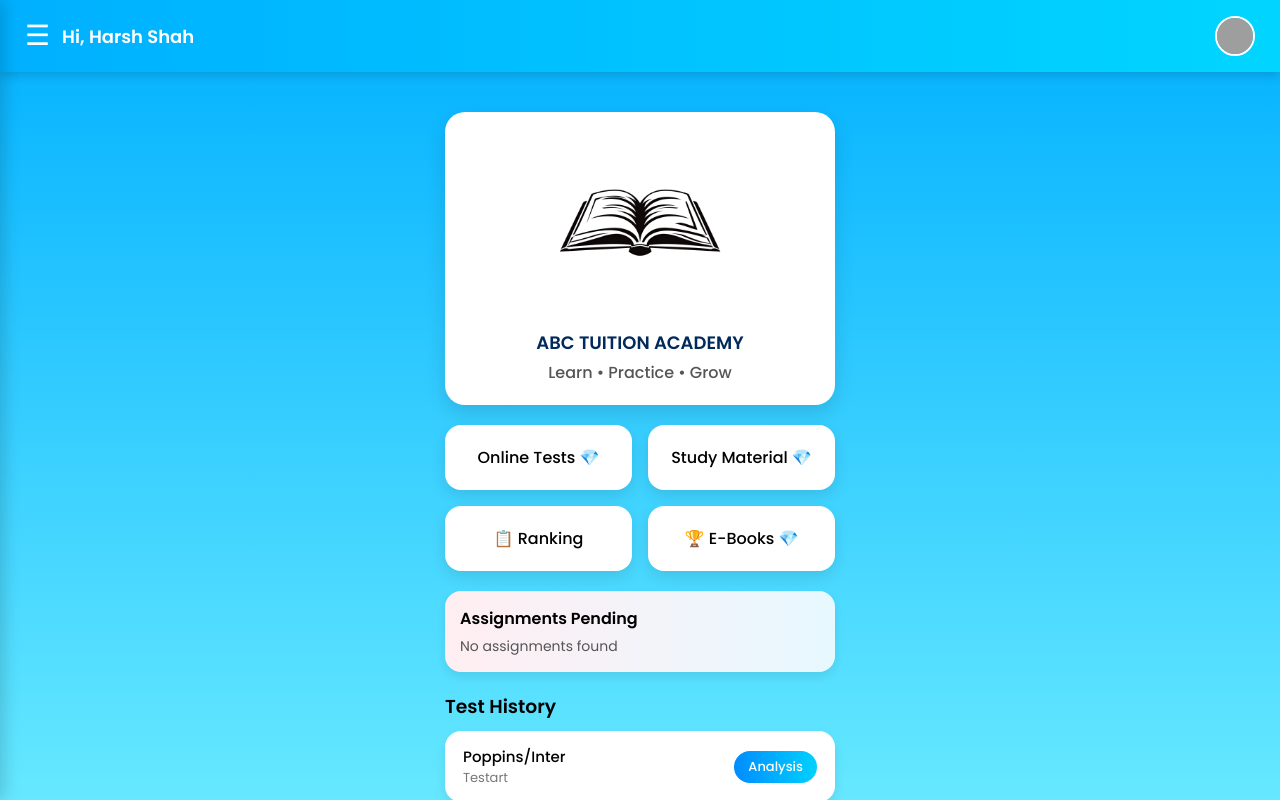
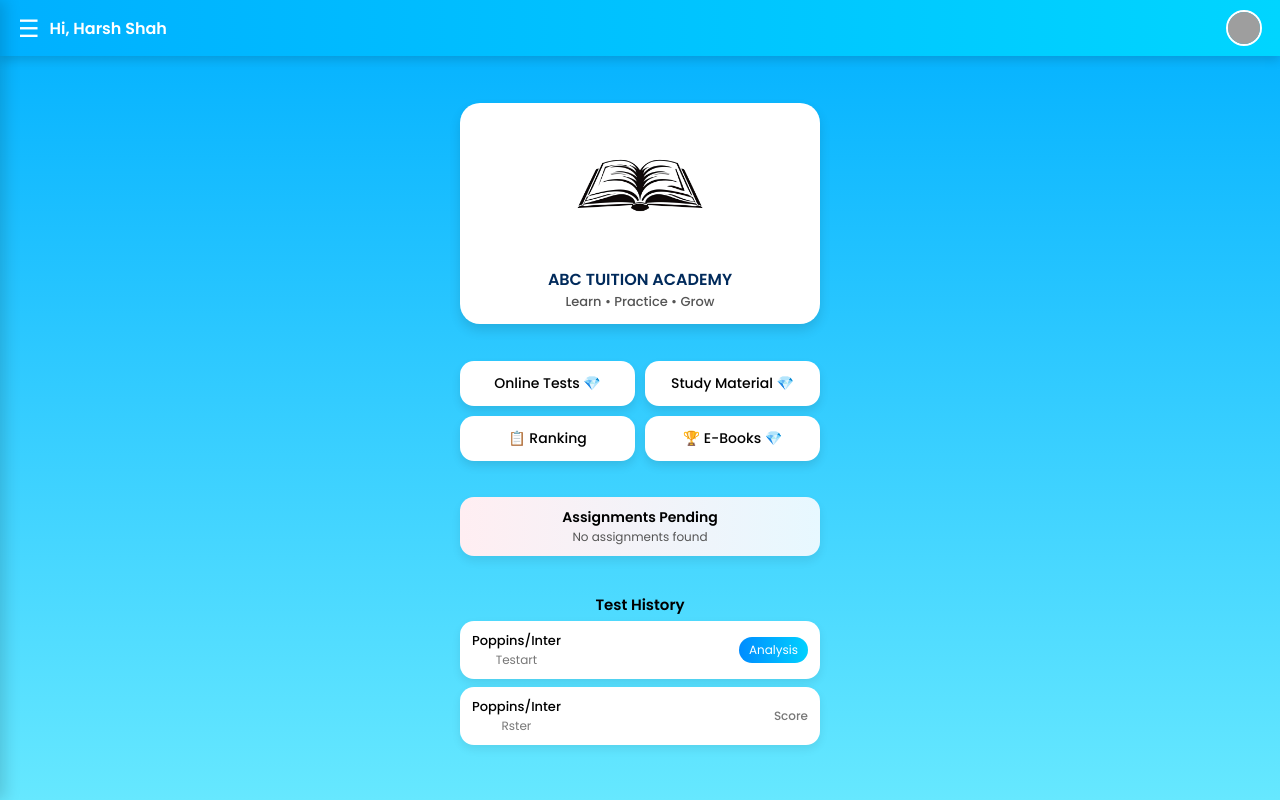
Before and after one commit to HarshShah2006/tutionappdevelopment, a plain HTML site: page index.html in a window 1280 px wide. Drawn offline with Linux system fonts and the light colour scheme; grey boxes are pictures that could not be loaded.

Commit message:
Update index.html

```diff
--- a/index.html
+++ b/index.html
@@ -5,7 +5,227 @@
   <meta name="viewport" content="width=device-width, initial-scale=1.0" />
   <title>ABC Tuition Academy</title>
   <link href="https://fonts.googleapis.com/css2?family=Poppins:wght@400;500;600&display=swap" rel="stylesheet" />
-  <link rel="stylesheet" href="style.css" />
+  <style>
+    * {
+      margin: 0;
+      padding: 0;
+      box-sizing: border-box;
+      font-family: 'Poppins', sans-serif;
+    }
+
+    html, body {
+      height: 100%;
+      width: 100%;
+      overflow: hidden; /* no scroll */
+    }
+
+    body {
+      background: linear-gradient(180deg, #00b0ff 0%, #66e8ff 100%);
+      display: flex;
+      flex-direction: column;
+      align-items: center;
+      justify-content: flex-start;
+      color: #000;
+    }
+
+    /* ---------------- NAVBAR ---------------- */
+    .navbar {
+      width: 100%;
+      background: linear-gradient(90deg, #00b0ff 0%, #00d5ff 100%);
+      color: white;
+      display: flex;
+      justify-content: space-between;
+      align-items: center;
+      padding: 10px 18px;
+      box-shadow: 0 4px 10px rgba(0, 0, 0, 0.15);
+      flex-shrink: 0;
+    }
+
+    .nav-left {
+      display: flex;
+      align-items: center;
+      gap: 10px;
+    }
+
+    .nav-left h3 {
+      font-size: 16px;
+      font-weight: 600;
+    }
+
+    .menu-icon {
+      font-size: 24px;
+      cursor: pointer;
+      user-select: none;
+    }
+
+    .profile-pic {
+      width: 36px;
+      height: 36px;
+      border-radius: 50%;
+      border: 2px solid #fff;
+      object-fit: cover;
+    }
+
+    /* ---------------- SIDE MENU ---------------- */
+    .side-menu {
+      position: fixed;
+      top: 0;
+      left: -250px;
+      width: 250px;
+      height: 100%;
+      background: white;
+      box-shadow: 5px 0 15px rgba(0,0,0,0.15);
+      display: flex;
+      flex-direction: column;
+      padding: 30px 20px;
+      transition: 0.3s ease-in-out;
+      z-index: 100;
+    }
+
+    .side-menu a {
+      text-decoration: none;
+      color: #00aaff;
+      font-size: 18px;
+      margin-bottom: 18px;
+      font-weight: 500;
+    }
+
+    .close-btn {
+      align-self: flex-end;
+      font-size: 28px;
+      cursor: pointer;
+      color: #00aaff;
+      margin-bottom: 20px;
+    }
+
+    /* ---------------- MAIN CONTENT ---------------- */
+    .app-container {
+      width: 100%;
+      max-width: 430px;
+      flex-grow: 1;
+      display: flex;
+      flex-direction: column;
+      align-items: center;
+      justify-content: space-evenly;
+      padding: 10px 15px;
+    }
+
+    .logo-card {
+      background: #fff;
+      border-radius: 20px;
+      padding: 12px;
+      text-align: center;
+      box-shadow: 0px 6px 12px rgba(0, 0, 0, 0.12);
+      width: 90%;
+    }
+
+    .logo-card img {
+      width: 140px;
+    }
+
+    .logo-card h2 {
+      font-size: 16px;
+      margin-top: 5px;
+      color: #002a5b;
+    }
+
+    .logo-card p {
+      color: #555;
+      font-weight: 500;
+      font-size: 13px;
+    }
+
+    .grid {
+      display: grid;
+      grid-template-columns: repeat(2, 1fr);
+      gap: 10px;
+      width: 90%;
+    }
+
+    .card {
+      background: #fff;
+      color: #000;
+      border-radius: 14px;
+      text-align: center;
+      padding: 12px 8px;
+      font-weight: 500;
+      font-size: 14px;
+      box-shadow: 0px 5px 10px rgba(0, 0, 0, 0.1);
+    }
+
+    .assignments {
+      background: linear-gradient(90deg, #ffeef2, #e7f8ff);
+      border-radius: 14px;
+      padding: 10px;
+      width: 90%;
+      text-align: center;
+      box-shadow: 0 5px 10px rgba(0, 0, 0, 0.08);
+    }
+
+    .assignments h3 {
+      font-weight: 600;
+      font-size: 14px;
+    }
+
+    .assignments p {
+      font-size: 12px;
+      color: #555;
+    }
+
+    .history {
+      width: 90%;
+      text-align: center;
+    }
+
+    .history h3 {
+      font-size: 15px;
+      font-weight: 600;
+      margin-bottom: 5px;
+    }
+
+    .test {
+      background: #fff;
+      border-radius: 14px;
+      padding: 10px 12px;
+      margin-bottom: 8px;
+      box-shadow: 0 4px 10px rgba(0, 0, 0, 0.08);
+      display: flex;
+      justify-content: space-between;
+      align-items: center;
+    }
+
+    .test h4 {
+      font-size: 13px;
+      font-weight: 500;
+    }
+
+    .test p {
+      font-size: 12px;
+      color: #777;
+    }
+
+    .analysis {
+      background: linear-gradient(90deg, #008cff, #00d1ff);
+      color: #fff;
+      border: none;
+      border-radius: 20px;
+      padding: 4px 10px;
+      font-size: 12px;
+      cursor: pointer;
+    }
+
+    .score {
+      color: #777;
+      font-weight: 500;
+      font-size: 12px;
+    }
+
+    @media (max-width: 768px) {
+      .logo-card img {
+        width: 120px;
+      }
+    }
+  </style>
 </head>
 <body>
   <!-- Navbar -->
@@ -27,16 +247,16 @@
   <!-- App Container -->
   <div class="app-container">
     <div class="logo-card">
-      <img src="logo.png" alt="ABC Tuition Academy" class="academy-logo" />
+      <img src="logo.png" alt="ABC Tuition Academy" />
       <h2>ABC TUITION ACADEMY</h2>
       <p>Learn • Practice • Grow</p>
     </div>
 
     <div class="grid">
-      <div class="card">Online Tests 💎</div>
-      <div class="card">Study Material 💎</div>
-      <div class="card">📋 Ranking</div>
-      <div class="card">🏆 E-Books 💎</div>
+      <a href="online_test.html" style="text-decoration:none;" > <div class="card">Online Tests 💎</div></a>
+      <a href="online_test.html" style="text-decoration:none;" > <div class="card">Study Material 💎</div></a>
+      <a href="online_test.html" style="text-decoration:none;" > <div class="card">📋 Ranking</div></a>
+      <a href="online_test.html" style="text-decoration:none;" > <div class="card">🏆 E-Books 💎</div></a>
     </div>
 
     <div class="assignments">
@@ -53,7 +273,6 @@
         </div>
         <button class="analysis">Analysis</button>
       </div>
-
       <div class="test">
         <div>
           <h4>Poppins/Inter</h4>
@@ -64,6 +283,16 @@
     </div>
   </div>
 
-  <script src="script.js"></script>
+  <script>
+    const menuBtn = document.getElementById('menu-btn');
+    const sideMenu = document.getElementById('side-menu');
+    const closeBtn = document.getElementById('close-btn');
+
+    menuBtn.onclick = () => sideMenu.style.left = '0';
+    closeBtn.onclick = () => sideMenu.style.left = '-250px';
+  </script>
 </body>
 </html>
+
+
+</html>
```
